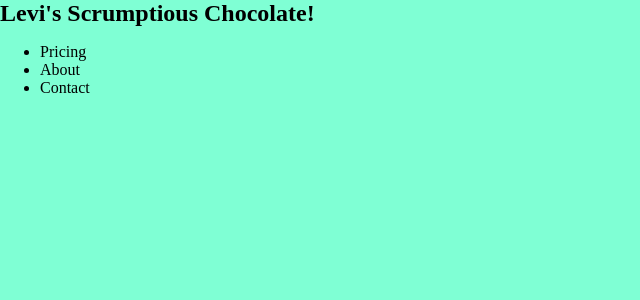
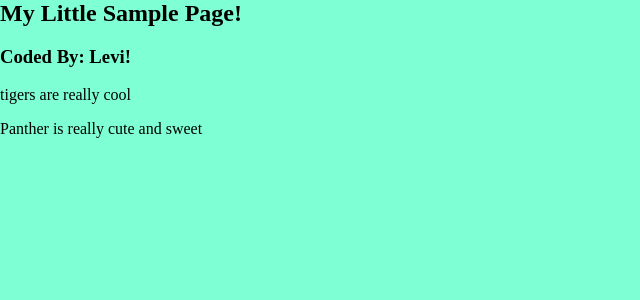
Before and after one commit to LeviFrank/scrimba-react-part-1-info-site, a React (Vite) app: page / in a window 1280 px wide. Shown: the top 300 px of the page, without its empty margins (0-640 px from the left). Built offline with nearby package versions, Linux system fonts and the light colour scheme.

Commit message:
finished challenge 9

```diff
--- a/src/main.jsx
+++ b/src/main.jsx
@@ -58,20 +58,18 @@ import ReactDOM from "react-dom/client"
 //     </div>)
 // console.log(element)
 
-const navbar = (
-    <nav>
-        <h1>Levi's Scrumptious Chocolate!</h1>
-        <ul>
-            <li>Pricing</li>
-            <li>About</li>
-            <li>Contact</li>
-        </ul>
-    </nav>
-)
+// const navbar = (
+//     <nav>
+//         <h1>Levi's Scrumptious Chocolate!</h1>
+//         <ul>
+//             <li>Pricing</li>
+//             <li>About</li>
+//             <li>Contact</li>
+//         </ul>
+//     </nav>
+// )
 
-ReactDOM.createRoot(document.getElementById("root")).render(
-    navbar
-)
+
 
 // ReactDOM.createRoot(document.getElementById("root")).render(
 //             <div>
@@ -82,4 +80,21 @@ ReactDOM.createRoot(document.getElementById("root")).render(
 // ---------------------------------------------------
 // 9.
 
-// ReactDOM.append()
+const samplePage = (
+    <nav>
+        <h1>My Little Sample Page!</h1>
+        <h3>Coded By: Levi!</h3>
+        <p> tigers are really cool</p>
+        <p>Panther is really cute and sweet</p>
+    </nav>
+)
+
+// document.getElementById("root").append(
+//     JSON.stringify(samplePage)
+// )
+
+// fixed to...
+
+ReactDOM.createRoot(document.getElementById("root")).render(
+    samplePage
+)
```
